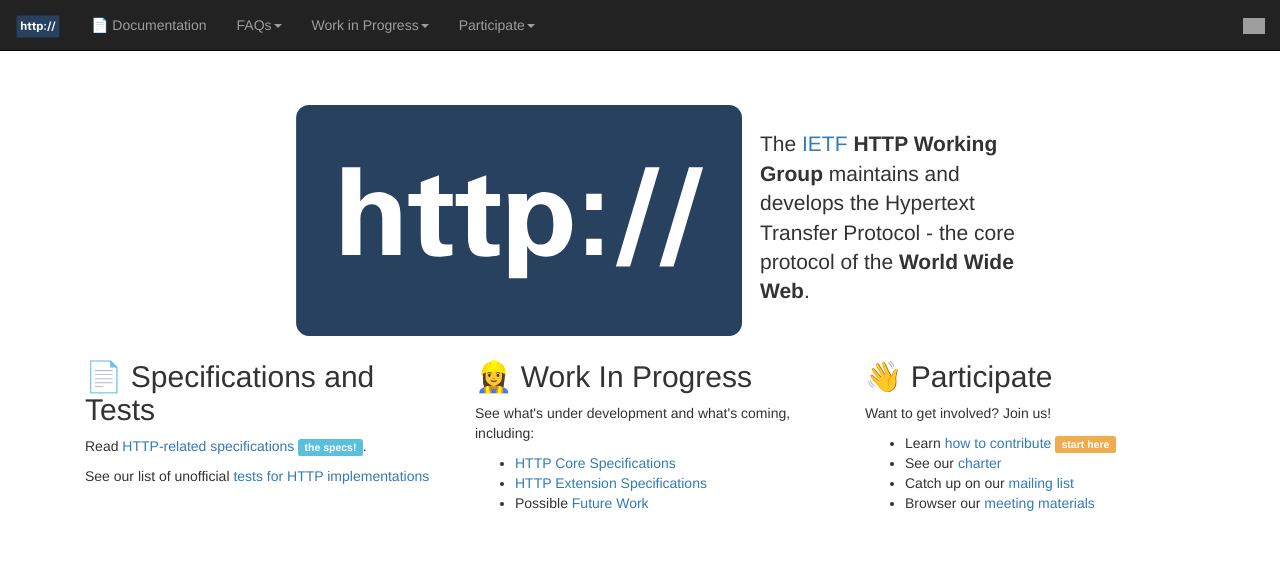
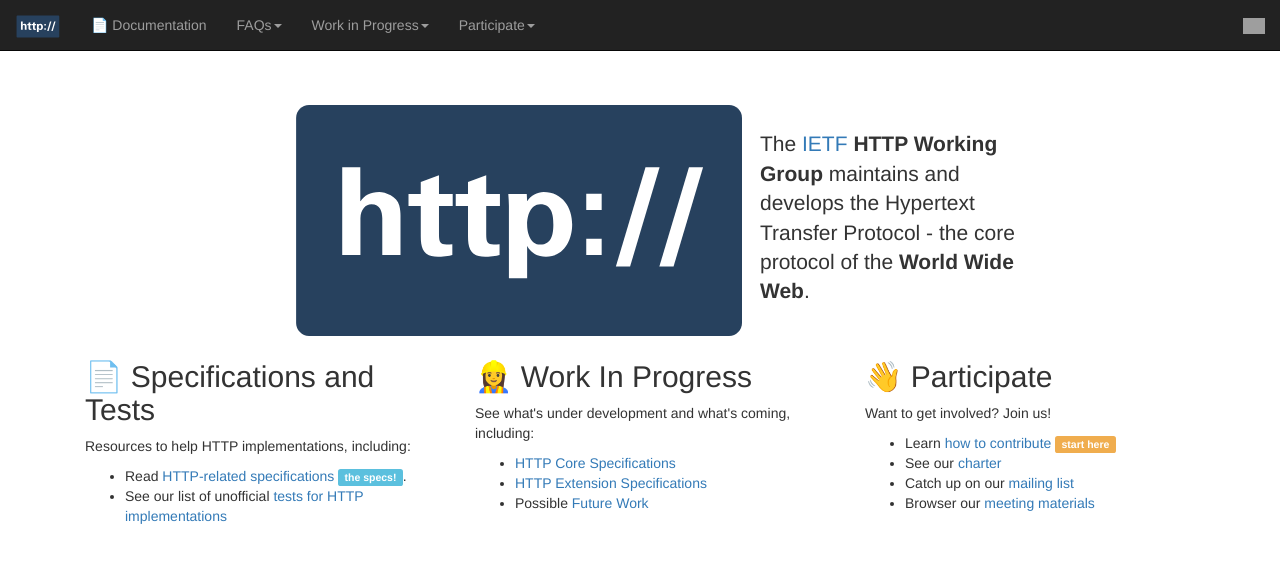
Before and after one commit to httpwg/httpwg.github.io, a Jekyll site: the page built from index.md, in a window 1280 px wide. Shown: the top 563 px of the page. Built offline with Jekyll 4.4.1, drawn with Linux system fonts in a browser that asks for light colours; grey boxes are pictures that could not be loaded.

Commit message:
this needs to be a list

```diff
--- a/index.md
+++ b/index.md
@@ -28,9 +28,11 @@ title: HTTP
 
 	<div class="col-sm-4">
 		<h2>📄 Specifications and Tests</h2>
-
-		<p>Read <a href="/specs/">HTTP-related specifications</a> <span class="label label-info">the specs!</span>.</p>
-    <p>See our list of unofficial <a href="https://github.com/httpwg/wiki/wiki/HTTP-Testing-Resources">tests for HTTP implementations</a></p>
+    <p>Resources to help HTTP implementations, including:</p>
+    <ul>
+		  <li>Read <a href="/specs/">HTTP-related specifications</a> <span class="label label-info">the specs!</span>.</li>
+      <li>See our list of unofficial <a href="https://github.com/httpwg/wiki/wiki/HTTP-Testing-Resources">tests for HTTP implementations</a></li>
+    </ul>
 	</div>
 
 	<div class="col-sm-4">
```
